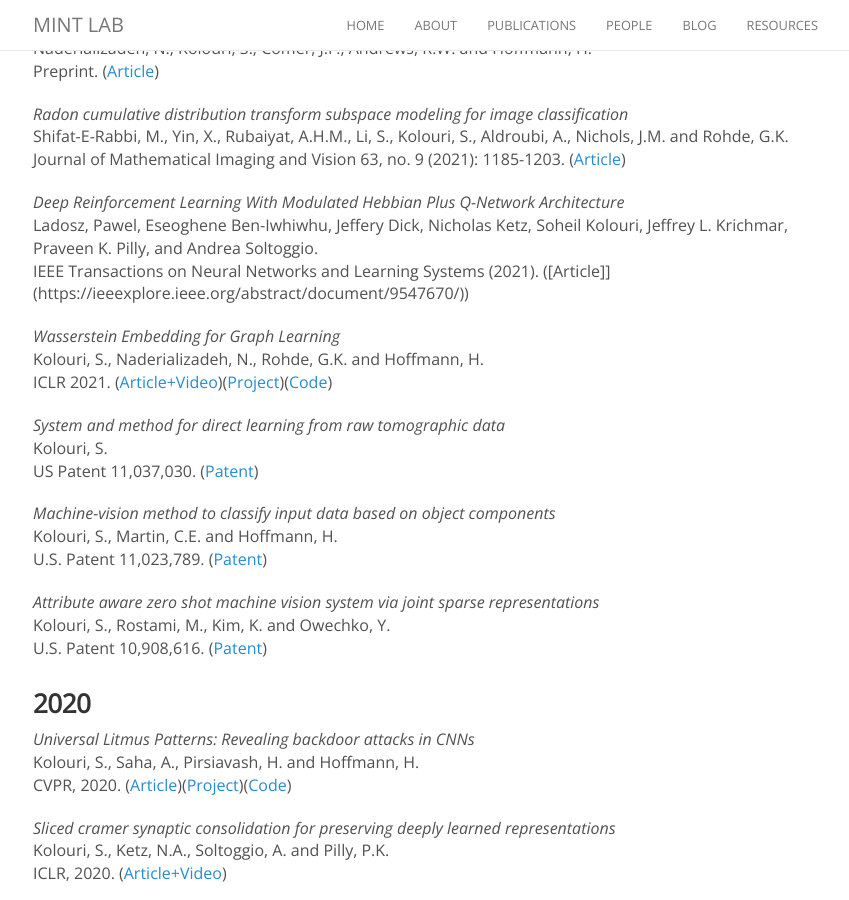
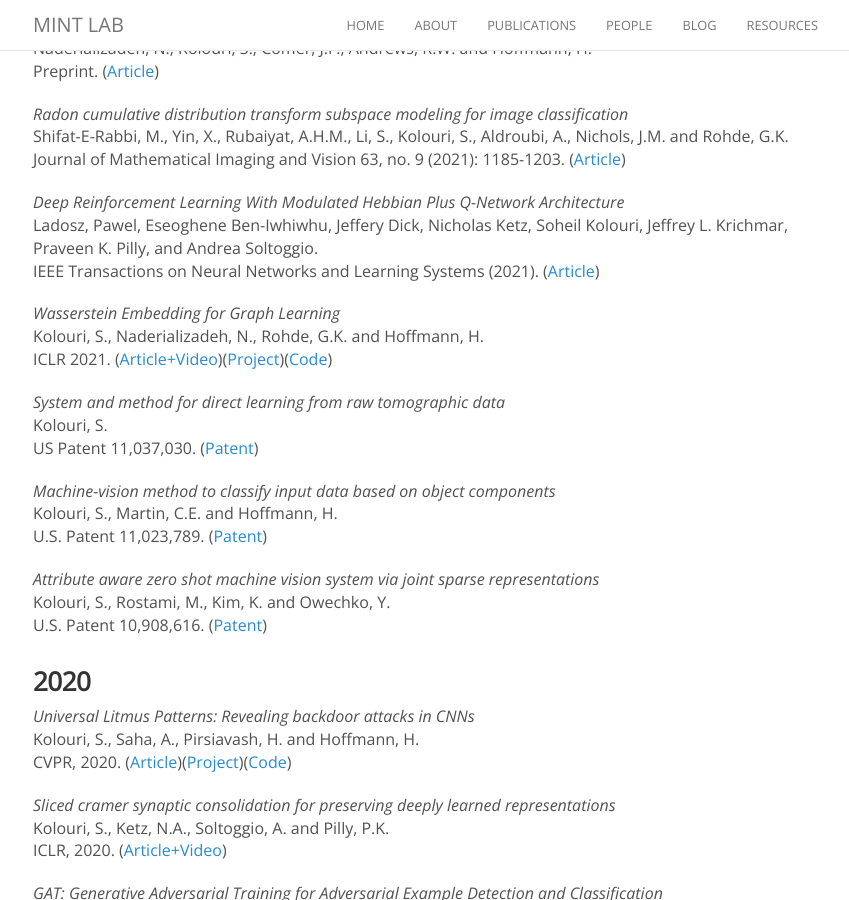
Before and after one commit to naqibUVa/nsp.github.io, a Jekyll site: the page built from publications.md, in a window 1280 px wide and 900 px high, scrolled down 473 px. Shown: the whole window, without its empty margins (222-1071 px from the left). Built offline with Jekyll 4.4.1, drawn with Linux system fonts in a browser that asks for light colours; nearby versions of some CDN libraries; comment, search, counter and statistics services are not loaded.

Commit message:
Update publications.md

```diff
--- a/publications.md
+++ b/publications.md
@@ -29,7 +29,7 @@ Journal of Mathematical Imaging and Vision 63, no. 9 (2021): 1185-1203. ([Articl
 
 _Deep Reinforcement Learning With Modulated Hebbian Plus Q-Network Architecture_<br>
 Ladosz, Pawel, Eseoghene Ben-Iwhiwhu, Jeffery Dick, Nicholas Ketz, Soheil Kolouri, Jeffrey L. Krichmar, Praveen K. Pilly, and Andrea Soltoggio.<br>
-IEEE Transactions on Neural Networks and Learning Systems (2021). ([Article]](https://ieeexplore.ieee.org/abstract/document/9547670/))
+IEEE Transactions on Neural Networks and Learning Systems (2021). ([Article](https://ieeexplore.ieee.org/abstract/document/9547670/))
 
 
 _Wasserstein Embedding for Graph Learning_<br>
```
